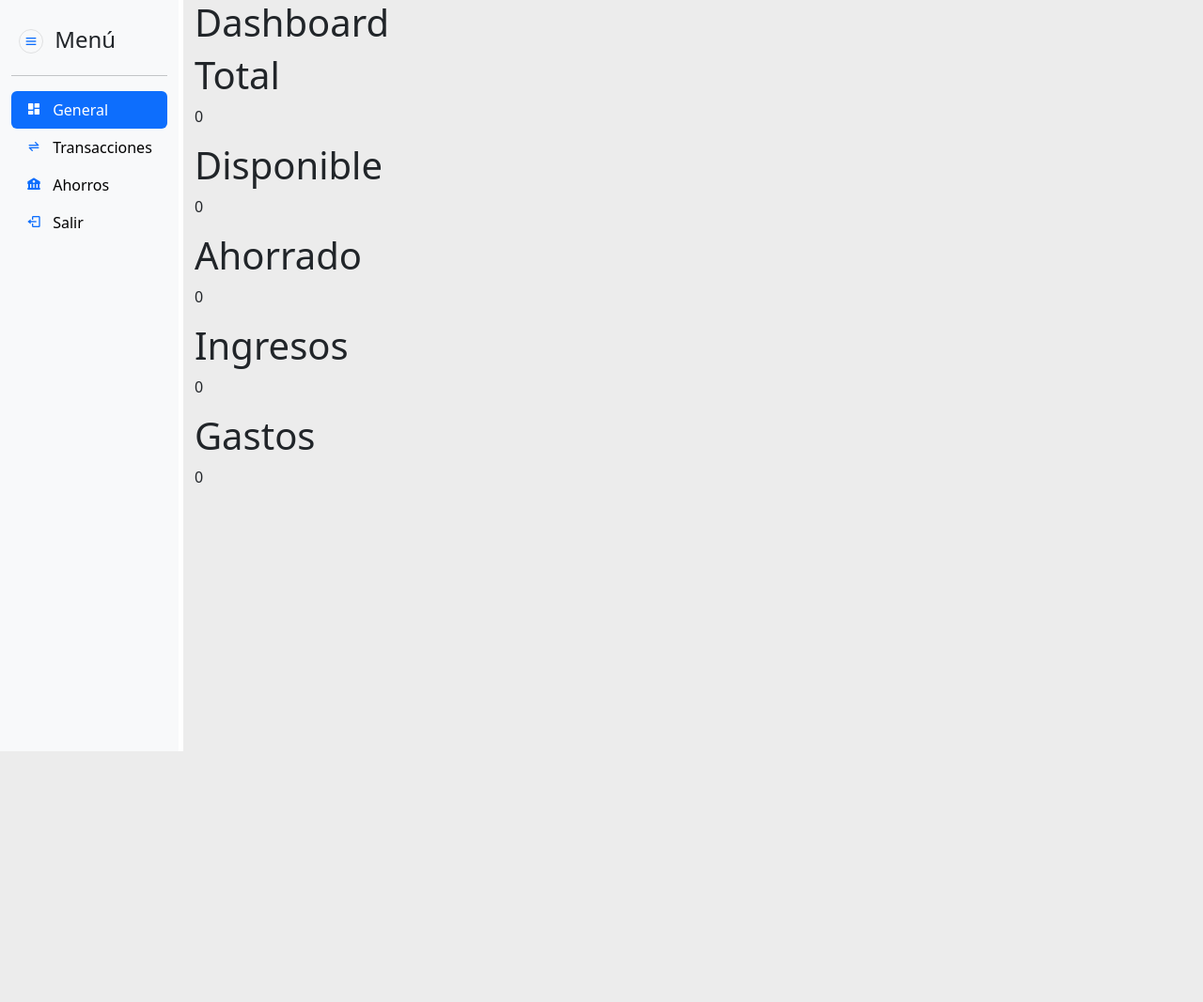
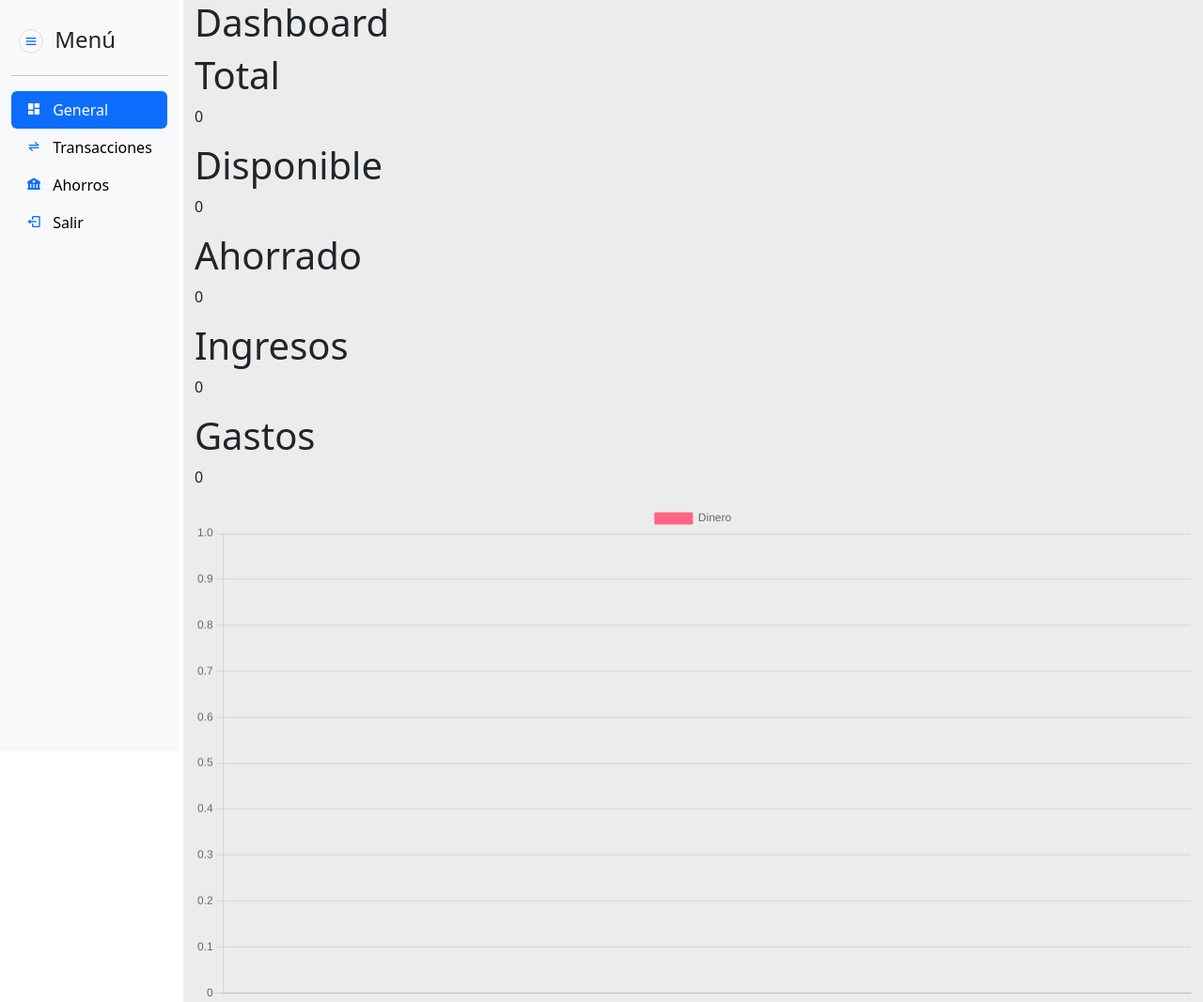
Before and after one commit to SantiagoArellano703/money-manager, a Django app: page /dashboard/ in a window 1280 px wide. Shown: the whole page at 94% size. Before the commit the page ends 800 px from the top, so only its background shows below. Run offline with Django 4.2, Linux system fonts and the light colour scheme; the visitor is signed in with stand-in values (Sample User, id 1); data that the repository does not hold is empty; some libraries are stand-ins or nearby versions.

Commit message:
feat: add graphic on dashboard

```diff
--- a/finance/static/css/styles.css
+++ b/finance/static/css/styles.css
@@ -2,7 +2,11 @@
 
 :root {
 	--background: rgb(236, 236, 236);
-	--background-login-img: rgb(16, 59.993, 190);
+	--blue: rgb(16, 59.993, 190);
+	--white: rgb(255, 255, 255);
+	--gray: rgb(245, 245, 245);
+	--black: rgb(34, 34, 34);
+	--gray2: rgb(153, 153, 153);
 }
 
 /*-----------------------------------*\
@@ -36,7 +40,7 @@ nav {
 }
 
 .decoration-box {
-	background-color: var(--background-login-img);
+	background-color: var(--blue);
 
 }
 
--- a/finance/templates/base.html
+++ b/finance/templates/base.html
@@ -77,7 +77,7 @@
 		</div>
 	</div>
 
-	<script src="{% static 'js/bootstrap.bundle.min.js' %}"></script>
+	<script src="{% static 'js/bootstrap.bundle.min.js' %}"></script
 
 </body>
 </html>
--- a/finance/templates/create_saving.html
+++ b/finance/templates/create_saving.html
@@ -28,7 +28,7 @@
 						{% csrf_token %}
 						<label for="goal" class="d-block fs-6 mb-1">Meta</label>
 						<div class="input-group mb-5">
-							<input type="number" step="0.01" value="0.00" min="0" pattern="^[0-9]+" name="goal" id="goal" required class="form-control form-control-lg bg-light fs-6" required>
+							<input type="number" step="0.01" value="0.01" min="0.01" pattern="^[0-9]+" name="goal" id="goal" required class="form-control form-control-lg bg-light fs-6" required>
 						</div>
 						<label for="percentage" class="d-block fs-6 mb-1">Porcentaje</label>
 						<div class="input-group mb-1">
--- a/finance/templates/dashboard.html
+++ b/finance/templates/dashboard.html
@@ -2,6 +2,11 @@
 
 
 {% block content %}
+
+	<div class="container-body">
+
+		<script src="https://cdn.jsdelivr.net/npm/chart.js"></script>
+
 		<h1>Dashboard</h1>
 
 		<h1>Total</h1>
@@ -19,4 +24,42 @@
 		<h1>Gastos</h1>
 		<p>{{expenses}}</p>
 
+		<div>
+		  <canvas id="myChart"></canvas>
+		</div>
+
+	</div>
+
+
+	<!-- Script for graphic -->
+
+	<script src="https://cdn.jsdelivr.net/npm/chart.js"></script>
+
+	<script>
+	  const ctx = document.getElementById('myChart');
+	  let y = {{graphic_values}};
+	  let x = Array.from({length: y.length}, (_, i) => i);
+
+	  new Chart(ctx, {
+	    type: 'line',
+	    data: {
+	      labels: x,
+	      datasets: [{
+	        label: 'Dinero',
+	        data: y,
+	        borderColor: 'rgba(255, 99, 132, 1)',
+	        backgroundColor: 'rgba(255, 99, 132, 1)',
+	        borderWidth: 1
+	      }]
+	    },
+	    options: {
+	      scales: {
+	        y: {
+	          beginAtZero: true
+	        }
+	      }
+	    }
+	  });
+	</script>
+
 {% endblock %}
--- a/finance/utils/services.py
+++ b/finance/utils/services.py
@@ -4,6 +4,7 @@ from django.contrib.auth.models import User
 
 def get_data(request):
 	transactions = Transaction.objects.filter(user = request.user)
+	graphic_values = []
 
 	incomes = expenses = 0
 	for trans in transactions:
@@ -11,6 +12,8 @@ def get_data(request):
 			incomes += trans.value
 		else:
 			expenses += trans.value
+
+		graphic_values.append(float(incomes-expenses))
 
 	total = incomes - expenses
 
@@ -38,4 +41,4 @@ def get_data(request):
 
 	avaible = total - saving_current
 
-	return (total, avaible, incomes, expenses, saving_current)
+	return (total, avaible, incomes, expenses, saving_current, graphic_values)
--- a/finance/views.py
+++ b/finance/views.py
@@ -54,11 +54,11 @@ def signin(request):
 def dashboard(request):
 	transactions = Transaction.objects.filter(user = request.user)
 
-	(total, avaible, incomes, expenses, saving_current) = get_data(request)
+	(total, avaible, incomes, expenses, saving_current, graphic_values) = get_data(request)
 
 	return render(request, 'dashboard.html', {
 		'total': total, 'incomes': incomes, 'expenses': expenses,
-		'avaible': avaible, 'saving_current': saving_current})
+		'avaible': avaible, 'saving_current': saving_current, 'graphic_values': graphic_values})
 
 @login_required
 def transaction(request):
```
Also changed, not shown: finance/templates/transaction_details.html (+0 -49 lines), finance/static/js/main.js (added). Lines whose indentation alone changed are shown as unchanged.
